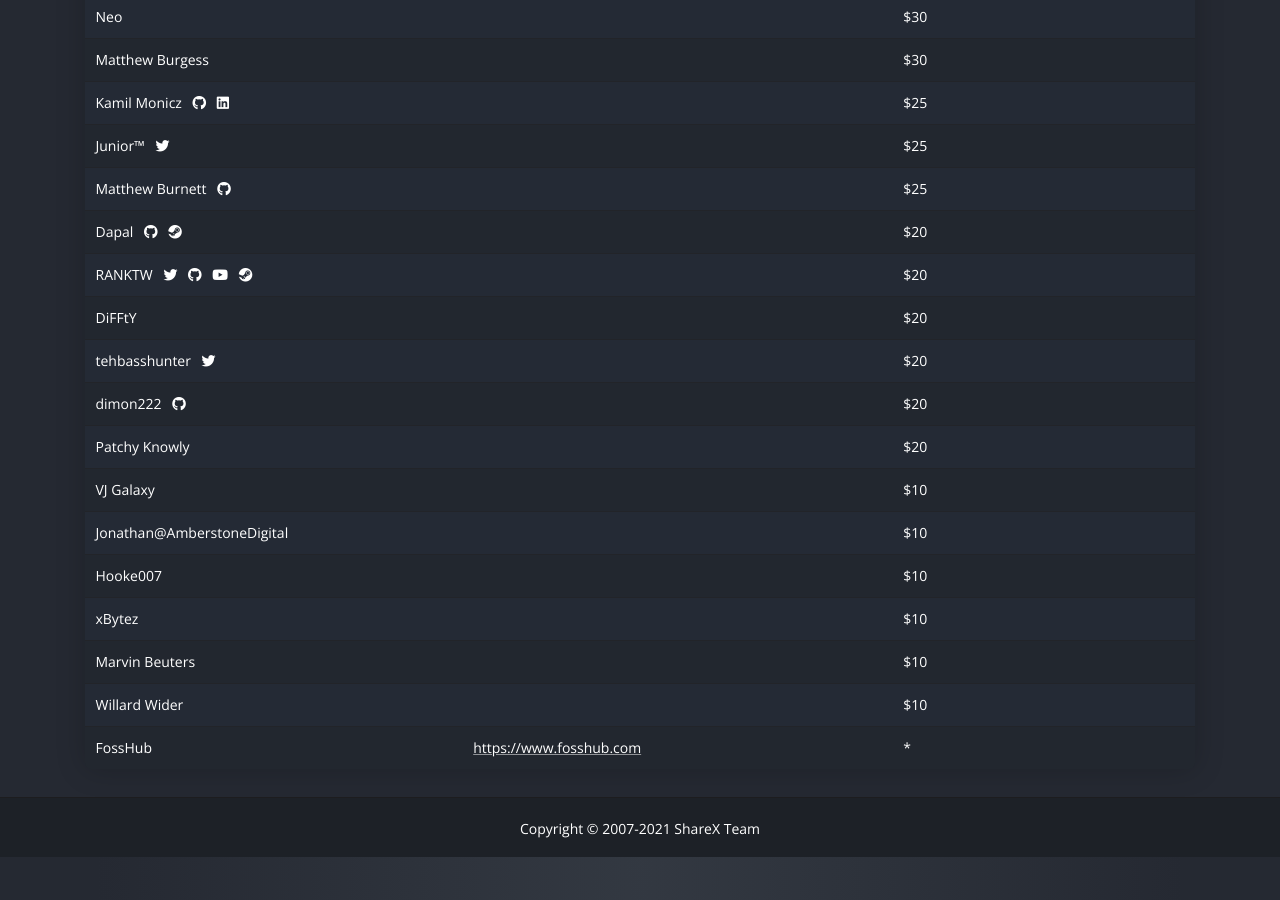
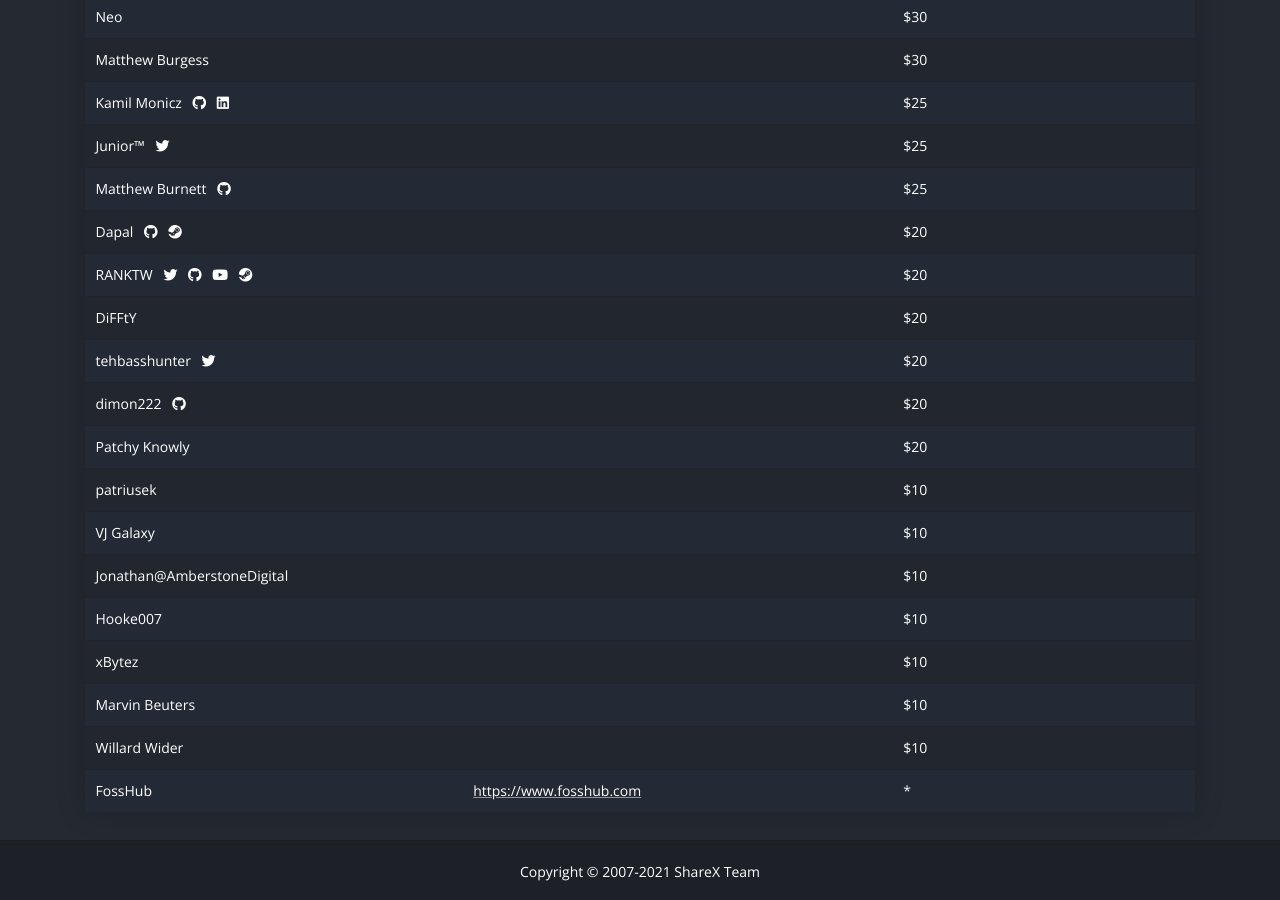
Before and after one commit to ShareX/sharex.github.io, a Jekyll site: the page built from donate/index.html, in a window 1280 px wide and 900 px high, scrolled down 2116 px. Built offline with Jekyll 4.4.1, drawn with Linux system fonts in a browser that asks for light colours.

Commit message:
Update donators.yml

```diff
--- a/_data/donators.yml
+++ b/_data/donators.yml
@@ -208,3 +208,6 @@
   github: https://github.com/dapal-003
   steam: https://steamcommunity.com/id/Dapal-003/
   amount: 20
+
+- name: patriusek
+  amount: 10
```
